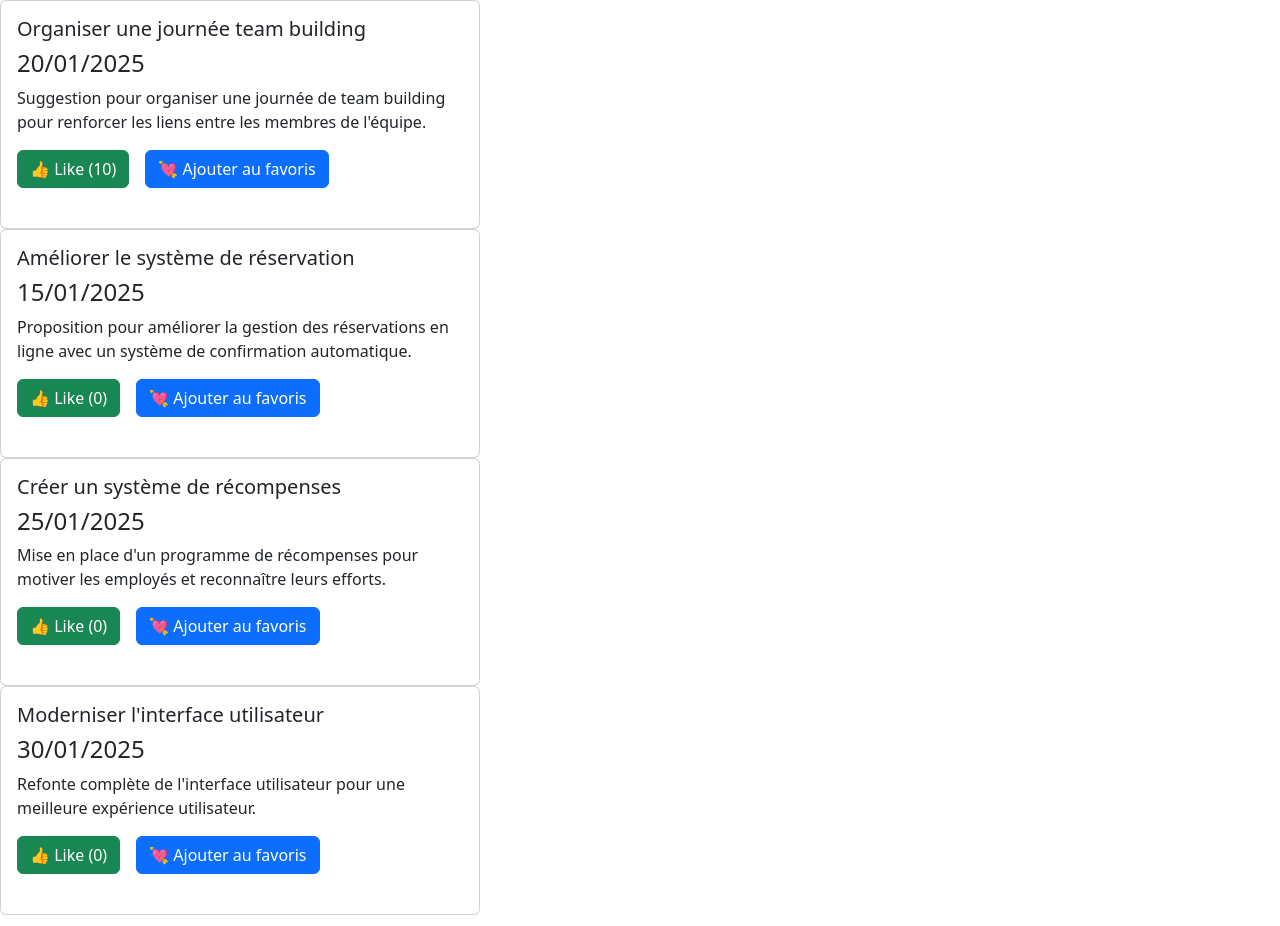
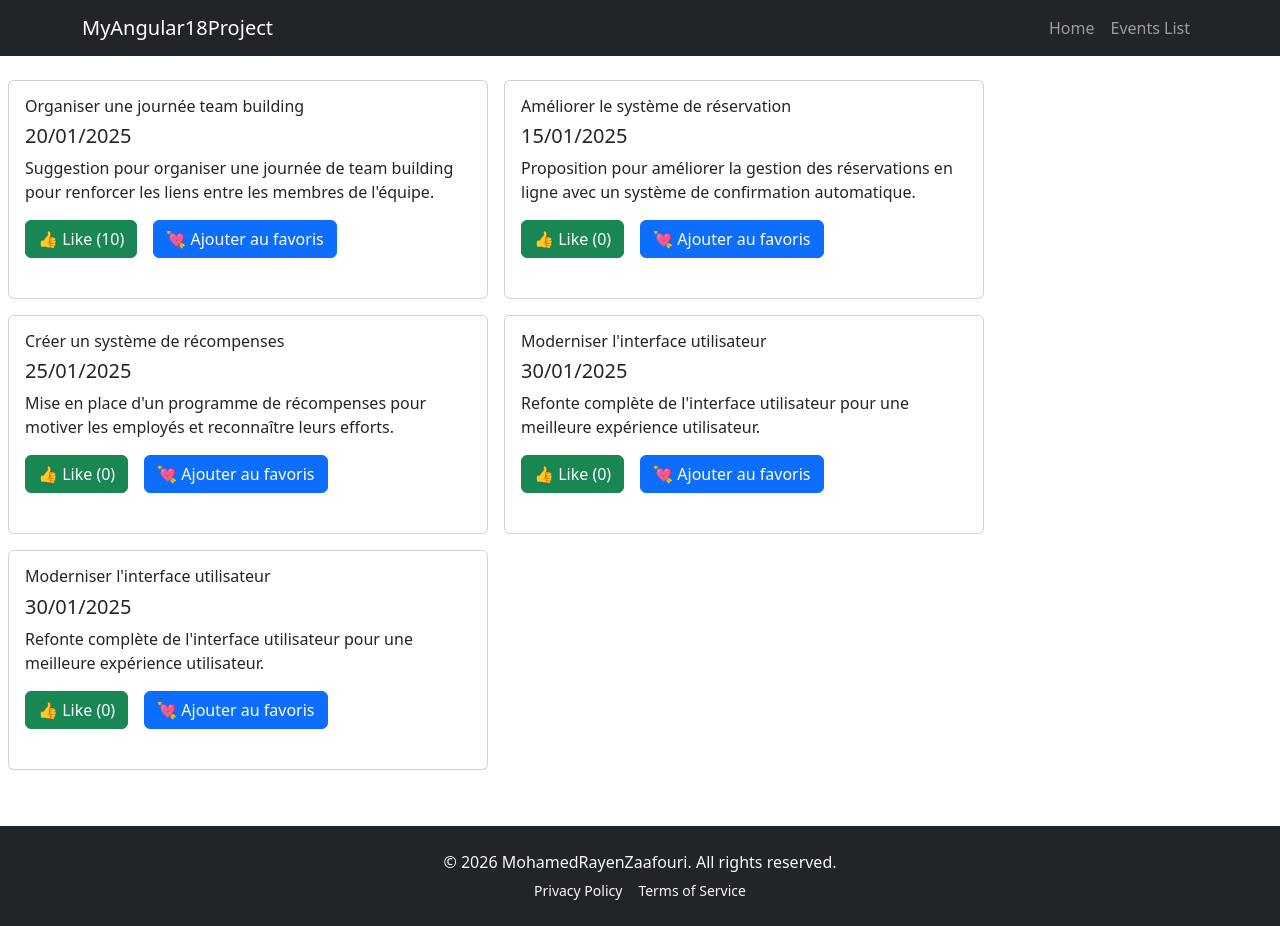
Before and after one commit to rayenzaafouri/angular-18-training, an Angular app: page /list in a window 1280 px wide. Built offline with nearby package versions, Linux system fonts and the light colour scheme.

Commit message:
feat implement header, footer and basic styling

```diff
--- a/src/app/app.component.html
+++ b/src/app/app.component.html
@@ -1 +1,4 @@
+
+<app-header></app-header>
 <router-outlet></router-outlet>
+<app-footer></app-footer>
--- a/src/app/core/footer/footer.component.html
+++ b/src/app/core/footer/footer.component.html
@@ -1 +1,9 @@
-<p>footer works!</p>
+<footer class="bg-dark text-light py-4 mt-5 footer">
+  <div class="container text-center">
+    <p class="mb-1">&copy; 2026 MohamedRayenZaafouri. All rights reserved.</p>
+    <small>
+      <a href="http://www.example.com" class="text-light text-decoration-none me-3">Privacy Policy</a>
+      <a href="http://www.example.com" class="text-light text-decoration-none">Terms of Service</a>
+    </small>
+  </div>
+</footer>
--- a/src/app/core/header/header.component.css
+++ b/src/app/core/header/header.component.css
@@ -0,0 +1,3 @@
+.navbar{
+    margin-bottom: 1rem;
+}
--- a/src/app/core/header/header.component.html
+++ b/src/app/core/header/header.component.html
@@ -1 +1,13 @@
-<p>header works!</p>
+<nav class="navbar navbar-expand-lg navbar-dark bg-dark">
+  <div class="container">
+    <a class="navbar-brand" routerLink="home">MyAngular18Project</a>
+      <ul class="navbar-nav ms-auto">
+        <li class="nav-item">
+          <a class="nav-link" routerLink="home" >Home</a>
+        </li>
+        <li class="nav-item">
+          <a class="nav-link" routerLink="list" href="#">Events List</a>
+        </li>
+      </ul>
+  </div>
+</nav>
--- a/src/app/core/list-suggestion/list-suggestion.component.css
+++ b/src/app/core/list-suggestion/list-suggestion.component.css
@@ -0,0 +1,9 @@
+.suggestions-container{
+    width: 100lvw;
+    display: flex;
+    flex-wrap: wrap;
+}
+
+.suggestion{
+    margin: .5rem
+}
--- a/src/app/core/list-suggestion/list-suggestion.component.html
+++ b/src/app/core/list-suggestion/list-suggestion.component.html
@@ -1,18 +1,19 @@
-<div *ngFor="let s of suggestions"  class="card" style="width: 30rem;">
-  <div class="card-body">
-    <h5 class="card-title">{{s.title}}</h5>
-    <h4 class="card-title">{{s.date | date:'dd/MM/yyyy'}}</h4>
-    <p class="card-text">{{s.description}}</p>
-    <button class="btn btn-success" (click)="like(s.id)">👍 Like ({{ s.nbLikes }})</button>
-    <button class="btn btn-primary ms-3">💘 Ajouter au favoris</button>
+<div class="suggestions-container">
+  <div *ngFor="let s of suggestions" class="card suggestion" style="width: 30rem;">
+    <div class="card-body ">
+      <h6 class="card-title">{{s.title}}</h6>
+      <h5 class="card-title">{{s.date | date:'dd/MM/yyyy'}}</h5>
+      <p class="card-text">{{s.description}}</p>
+      <button class="btn btn-success" (click)="like(s.id)">👍 Like ({{ s.nbLikes }})</button>
+      <button class="btn btn-primary ms-3">💘 Ajouter au favoris</button>
+    </div>
+    <br>
   </div>
-  <br>
+
+
 </div>
-
 <!--
 For next session
-
 we need add form
 and add suggestion
-
 -->
--- a/src/app/core/list-suggestion/list-suggestion.component.ts
+++ b/src/app/core/list-suggestion/list-suggestion.component.ts
@@ -44,6 +44,16 @@ export class ListSuggestionComponent {
       status: 'en_attente',
       nbLikes: 0
     },
+    {
+      id: 50,
+      title: 'Moderniser l\'interface utilisateur',
+      description: 'Refonte complète de l\'interface utilisateur pour une meilleure expérience utilisateur.',
+      category: 'Technologie',
+      date: new Date('2025-01-30'),
+      status: 'en_attente',
+      nbLikes: 0
+    },
+
   ];
 
   like(id:number){
--- a/src/app/home/home.component.css
+++ b/src/app/home/home.component.css
@@ -0,0 +1,3 @@
+h1{
+    text-align: center;
+}
--- a/src/app/home/home.component.html
+++ b/src/app/home/home.component.html
@@ -1 +1 @@
-<p>home works!</p>
+<h1>Welcome to Angular 18 Project</h1>
--- a/src/app/not-found/not-found.component.css
+++ b/src/app/not-found/not-found.component.css
@@ -0,0 +1,3 @@
+h3{
+    text-align: center;
+}
--- a/src/app/not-found/not-found.component.html
+++ b/src/app/not-found/not-found.component.html
@@ -1 +1 @@
-<p>not-found works!</p>
+<h3>The requested page was not found</h3>
```
